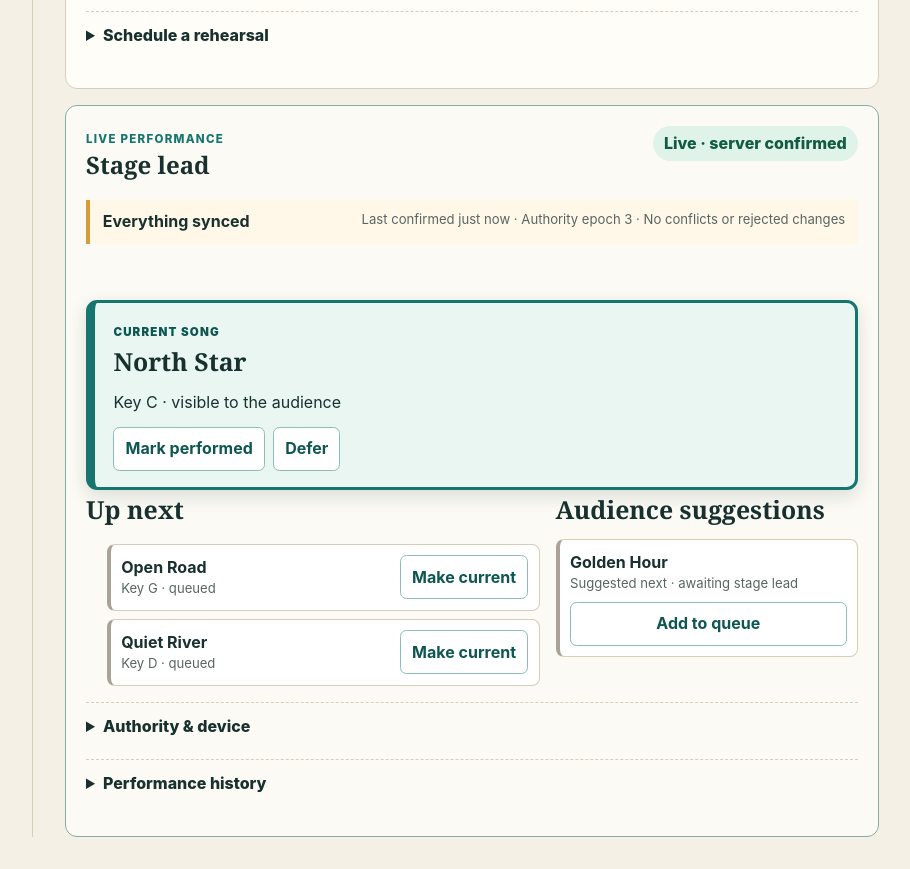
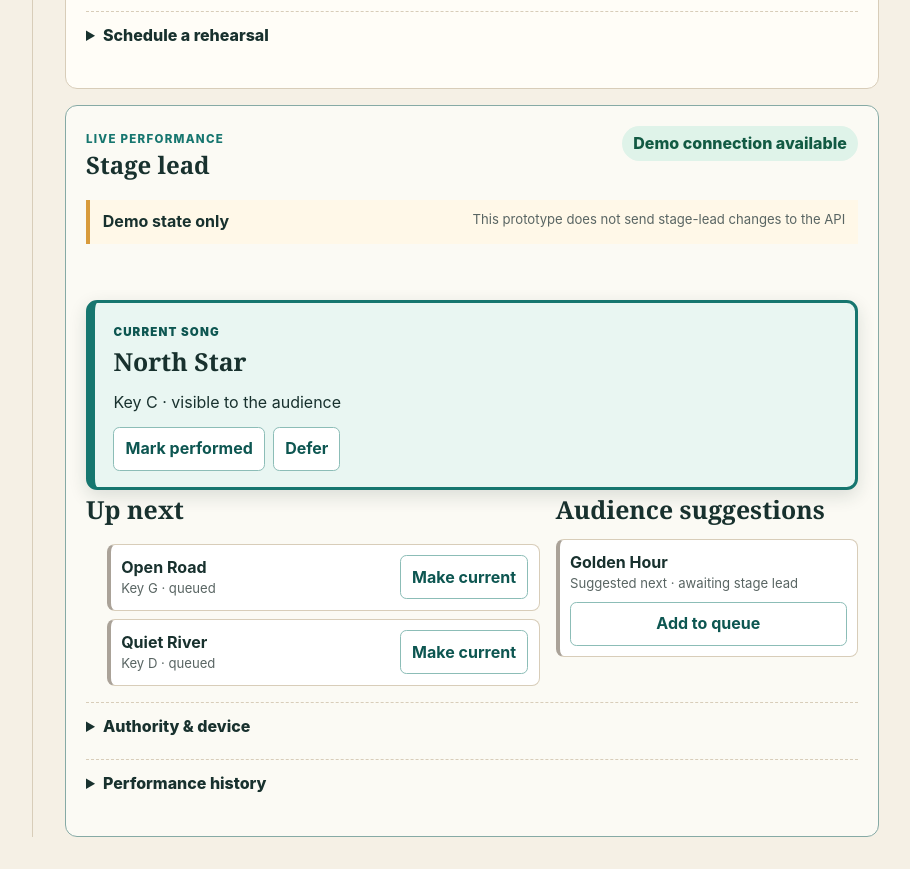
Before and after one commit to damienriehl/woodshed, a React (Vite) app in the folder apps/web/: page / in a window 1280 px wide. Shown: the part 1760-2629 px from the top of the page, without its empty margins (329-1239 px from the left). Built offline with nearby package versions, Linux system fonts and the light colour scheme.

Commit message:
Address PR review feedback (#1)
- keep reconnect status truthful for synthetic stage-lead changes

```diff
--- a/apps/web/src/App.tsx
+++ b/apps/web/src/App.tsx
@@ -45,7 +45,7 @@ export function RehearsalWorkspace(){
 
 const LIVE_QUEUE=[{id:"live_north",title:"North Star",detail:"Key C",state:"current"},{id:"live_road",title:"Open Road",detail:"Key G",state:"queued"},{id:"live_river",title:"Quiet River",detail:"Key D",state:"queued"}] as const;
 export function LiveWorkspace({initialOffline=false}:{initialOffline?:boolean}){const [current,setCurrent]=useState<(typeof LIVE_QUEUE)[number]["id"]>(LIVE_QUEUE[0].id);const [message,setMessage]=useState("");const [history,setHistory]=useState<string[]>([]);const [handoff,setHandoff]=useState<"none"|"pending">("none");const [offline,setOffline]=useState(initialOffline||(typeof navigator!=="undefined"&&!navigator.onLine));const currentSong=LIVE_QUEUE.find(item=>item.id===current)??LIVE_QUEUE[0];const currentPerformed=history.includes(currentSong.id);const currentHeading=useRef<HTMLHeadingElement>(null);useEffect(()=>{const online=()=>setOffline(initialOffline);const disconnected=()=>setOffline(true);globalThis.addEventListener("online",online);globalThis.addEventListener("offline",disconnected);return()=>{globalThis.removeEventListener("online",online);globalThis.removeEventListener("offline",disconnected)}},[initialOffline]);function makeCurrent(item:(typeof LIVE_QUEUE)[number]){setCurrent(item.id);setMessage(`${item.title} is now current`);requestAnimationFrame(()=>currentHeading.current?.focus());}
-  return <section className="panel live-workspace" aria-labelledby="live-heading"><div className="section-heading"><div><span className="eyebrow">Live performance</span><h2 id="live-heading">Stage lead</h2></div><span className={offline?"sync-state offline":"sync-state"}>{offline?"Offline lease active":"Live · server confirmed"}</span></div><div className="freshness"><strong>{offline?"Connection unavailable":"Everything synced"}</strong><span>Last confirmed {offline?"before this connection was lost":"just now"} · Authority epoch 3 · {offline?"changes stay in this demo until reconnection":"No conflicts or rejected changes"}</span></div><p role="status" aria-live="polite" className="coordination-status">{message}</p>
+  return <section className="panel live-workspace" aria-labelledby="live-heading"><div className="section-heading"><div><span className="eyebrow">Live performance</span><h2 id="live-heading">Stage lead</h2></div><span className={offline?"sync-state offline":"sync-state"}>{offline?"Offline lease active":"Demo connection available"}</span></div><div className="freshness"><strong>{offline?"Connection unavailable":"Demo state only"}</strong><span>{offline?"Last confirmed before this connection was lost · Authority epoch 3 · changes stay in this demo until reconnection":"This prototype does not send stage-lead changes to the API"}</span></div><p role="status" aria-live="polite" className="coordination-status">{message}</p>
     <article className="current-song" aria-labelledby="current-song"><span>Current song</span><h3 id="current-song" ref={currentHeading} tabIndex={-1}>{currentSong.title}</h3><p>{currentSong.detail} · visible to the audience</p><div className="live-actions"><button disabled={currentPerformed} onClick={()=>{setHistory(old=>[...old,currentSong.id]);setMessage(`${currentSong.title} marked performed`)}}>Mark performed</button><button onClick={()=>setMessage(`${currentSong.title} deferred; sync pending`)}>Defer</button></div></article>
     <div className="live-grid"><section aria-labelledby="queue-heading"><h3 id="queue-heading">Up next</h3><ol className="live-queue">{LIVE_QUEUE.filter(item=>item.id!==current).map(item=><li key={item.id}><div><strong>{item.title}</strong><span>{item.detail} · queued</span></div><button onClick={()=>makeCurrent(item)} aria-label={`Make ${item.title} current`}>Make current</button></li>)}</ol></section><section aria-labelledby="suggestion-heading"><h3 id="suggestion-heading">Audience suggestions</h3><div className="suggestion"><strong>Golden Hour</strong><span>Suggested next · awaiting stage lead</span><button onClick={()=>setMessage("Golden Hour added to the queue")}>Add to queue</button></div></section></div>
     <details open={handoff==="pending"}><summary>Authority & device</summary><p>Only this confirmed device may direct the stage. Offline mode cannot elevate authority.</p>{handoff==="none"?<button aria-label="Hand off stage lead" onClick={()=>{setHandoff("pending");setMessage("Handoff pending server confirmation")}}>Hand off stage lead</button>:<div className="handoff"><strong>Handoff pending</strong><span>The other device is not authoritative until the server confirms.</span><button onClick={()=>{setHandoff("none");setMessage("Handoff cancelled")}}>Cancel handoff</button></div>} <button className="danger" onClick={()=>setMessage("This device’s offline event data was cleared")}>Clear this device</button></details>
```
Also changed, not shown: 1 other file (tests, documents, lock files or other folders).
